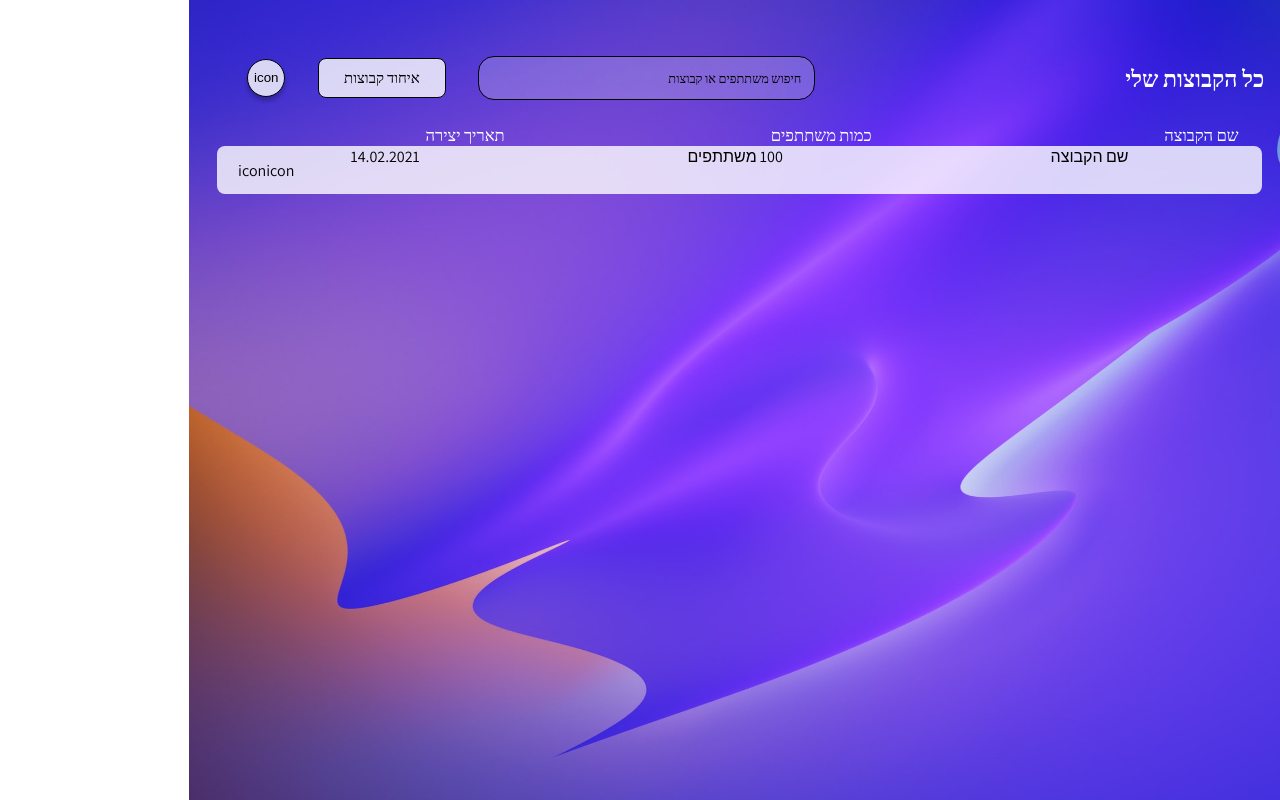
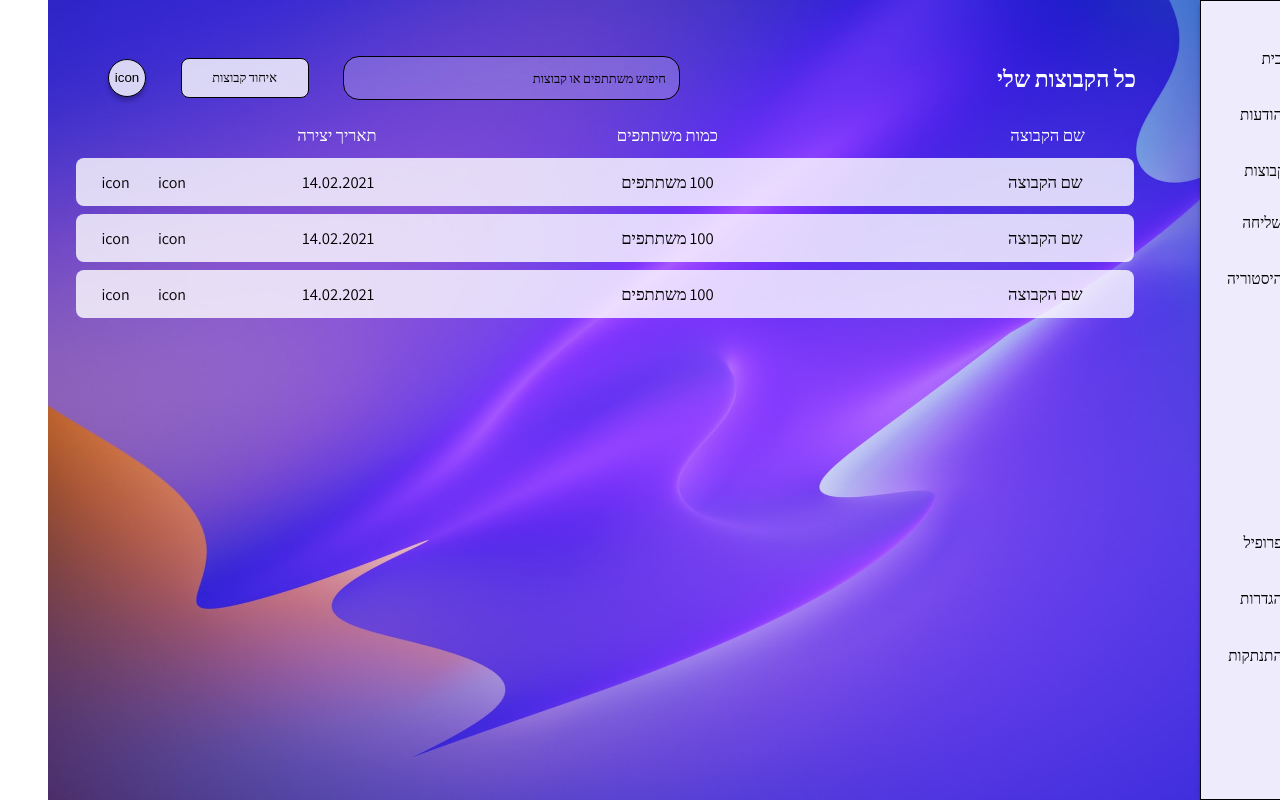
Before and after one commit to aariell0045/ws-project-front, a React (Create React App) app: page /Groups in a window 1280 px wide. Built offline with nearby package versions, Linux system fonts and the light colour scheme.

Commit message:
finish to work on group list page and add a new contact list page

```diff
--- a/src/App.js
+++ b/src/App.js
@@ -1,7 +1,8 @@
 import './App.css';
 import Sidebar from './components/sidebar/Sidebar.component';
 import Home from './components/home/Home.component';
-import GroupsList from "./components/groups-list/groups-list.component"
+import GroupsList from "./components/groups-list/groups-list.component";
+import ContactsList from './components/contacts-list/contacts-list.component';
 import { Route } from 'react-router-dom';
 import AddGroup from './components/add-group/AddGroup.component';
 import MessagesStock from './components/messages-stock/messages-stock.component';
@@ -24,6 +25,12 @@ function App() {
       <Route exact path='/Groups' render={() => {
         return (
           <GroupsList />
+        )
+      }} />
+
+      <Route exact path='/Contacts' render={() => {
+        return (
+          <ContactsList />
         )
       }} />
 
--- /dev/null
+++ b/src/components/contacts-list/contacts-list.component.jsx
@@ -0,0 +1,35 @@
+import "./contacts-list.styls.css";
+import React from "react";
+import ListItems from "../list-items1/list-items.1component";
+
+function ContactsList() {
+  return (
+    <section id="contacts-page">
+      <header className="contacts-page-main-header">
+        <div className="contacts-page-main-header-right-side">
+          <div className="contacts-page-main-header-title-container">
+            <p className="contacts-page-main-header-title">
+              שם הקבוצה-1000משתתפים
+            </p>
+          </div>
+        </div>
+        <div className="contacts-page-main-header-left-side">
+          <div className="contacts-page-main-header-search-container">
+            <input
+              className="contacts-page-main-header-search"
+              type="text"
+              placeholder="חיפוש משתתפים או קבוצות"
+            />
+          </div>
+          <div className="contacts-page-main-header-add-new-contact-button-container">
+            <button className="contacts-page-main-header-add-new-contact-button">
+              icon
+            </button>
+          </div>
+        </div>
+      </header>
+    </section>
+  );
+}
+
+export default ContactsList;
--- a/src/components/groups-list/Groups-list.component.jsx
+++ b/src/components/groups-list/Groups-list.component.jsx
@@ -47,6 +47,9 @@ function GroupsList() {
         </div>
       <div className="groups-page-groups-list">
         <ListItems />
+        <ListItems />
+        <ListItems />
+
       </div>
     </section>
   );
--- a/src/components/groups-list/groups-list.styles.css
+++ b/src/components/groups-list/groups-list.styles.css
@@ -1,6 +1,7 @@
 #groups-page {
   width: 100%;
   height: 100vh;
+  padding-right: 3vw;
 }
 
 .groups-page-main-header {
@@ -90,7 +91,7 @@
   font-family: Assistant;
   font-style: normal;
   font-weight: normal;
-  font-size: 15px;
+  font-size: 1vw;
   line-height: 20px;
   /* identical to box height */
 
@@ -114,19 +115,18 @@
   width: 3vw;
 }
 
-
-.groups-page-groups-container-header{
+.groups-page-groups-container-header {
   display: flex;
   width: 100%;
   justify-content: space-evenly;
-
+  margin-bottom: 1.5vh;
 }
 
-.groups-page-groups-container-header-first-column{
+.groups-page-groups-container-header-first-column {
   width: 100%;
   display: flex;
   margin: 0px;
-margin-right: 4vw;
+  margin-right: 6vw;
 
   font-family: Assistant;
   font-style: normal;
@@ -136,14 +136,14 @@ font-size: 1.3vw;
 
   text-align: right;
 
-color: #FFFFFF;
+  color: #ffffff;
 }
 
-.groups-page-groups-container-header-second-column{
+.groups-page-groups-container-header-second-column {
   width: 100%;
   display: flex;
   margin: 0px;
-margin-right: 4vw;
+  margin-right: 3vw;
 
   font-family: Assistant;
   font-style: normal;
@@ -153,14 +153,14 @@ font-size: 1.3vw;
 
   text-align: right;
 
-color: #FFFFFF;
+  color: #ffffff;
 }
 
-.groups-page-groups-container-header-third-column{
+.groups-page-groups-container-header-third-column {
   width: 100%;
   display: flex;
   margin: 0px;
-margin-right: 4vw;
+  margin-right: 1vw;
 
   font-family: Assistant;
   font-style: normal;
@@ -170,13 +170,19 @@ font-size: 1.3vw;
 
   text-align: right;
 
-color: #FFFFFF;
+  color: #ffffff;
 }
 
-.groups-page-groups-list{
+.groups-page-groups-list {
   display: flex;
   flex-direction: column;
   width: 100%;
   height: 80vh;
   align-items: center;
+  overflow-y: scroll;
+  gap: 1vh;
 }
+
+.groups-page-groups-list::-webkit-scrollbar{
+  width: 0px;
+}
--- a/src/components/list-items1/list-items.1component.jsx
+++ b/src/components/list-items1/list-items.1component.jsx
@@ -4,9 +4,11 @@ import React from "react";
 function ListItems() {
   return (
     <div className="list-items-box">
+      <div className='list-items-details-container'>
       <div className="list-items-first-row">שם הקבוצה</div>
       <div className="list-items-second-row">100 משתתפים</div>
       <div className="list-items-third-row">14.02.2021</div>
+      </div>
       <div className="list-items-icons">
         <span className="list-items-trash-icon">icon</span>
         <span className="list-items-display-icon">icon</span>
--- a/src/components/list-items1/list-items1.styls.css
+++ b/src/components/list-items1/list-items1.styls.css
@@ -1,20 +1,69 @@
 .list-items-box {
-
   background: rgba(255, 255, 255, 0.8);
   border-radius: 1vh;
   width: 95%;
   height: 6vh;
+  min-height: 6vh;
   display: flex;
   justify-content: space-around;
   position: relative;
+
 }
 
-.list-items-icons{
+.list-items-icons {
   position: absolute;
   left: 2vw;
-    width: 5%;
+  width: 8%;
   display: flex;
   justify-content: space-between;
   height: 100%;
   align-items: center;
 }
+
+
+.list-items-details-container{
+  display: flex;
+  width: 100%;
+  justify-content: space-between;
+  align-items: center;
+}
+
+
+.list-items-first-row {
+  font-family: Assistant;
+  font-style: normal;
+  font-weight: normal;
+  font-size: 1.3vw;
+  line-height: 33px;
+  text-align: right;
+  width: 100%;
+  display: flex;
+  margin: 0px;
+  margin-right: 4vw;
+}
+
+.list-items-second-row {
+  font-family: Assistant;
+  font-style: normal;
+  font-weight: normal;
+  font-size: 1.3vw;
+  line-height: 33px;
+  text-align: right;
+  width: 100%;
+  display: flex;
+  margin: 0px;
+  margin-right: 2.3vw;
+}
+
+.list-items-third-row {
+  font-family: Assistant;
+  font-style: normal;
+  font-weight: normal;
+  font-size: 1.3vw;
+  line-height: 33px;
+  text-align: right;
+  width: 100%;
+  display: flex;
+  margin: 0px;
+  margin-left: -3.2vw;
+}
--- a/src/components/sidebar/sidebar.styles.css
+++ b/src/components/sidebar/sidebar.styles.css
@@ -5,7 +5,6 @@
 	width: 10vw;
 	height: fit-content;
 	z-index: 0;
-	margin-left: 4vw;
 
 }
 
```
Also changed, not shown: src/components/contacts-list/contacts-list.styls.css (added). Lines whose indentation alone changed are shown as unchanged.
